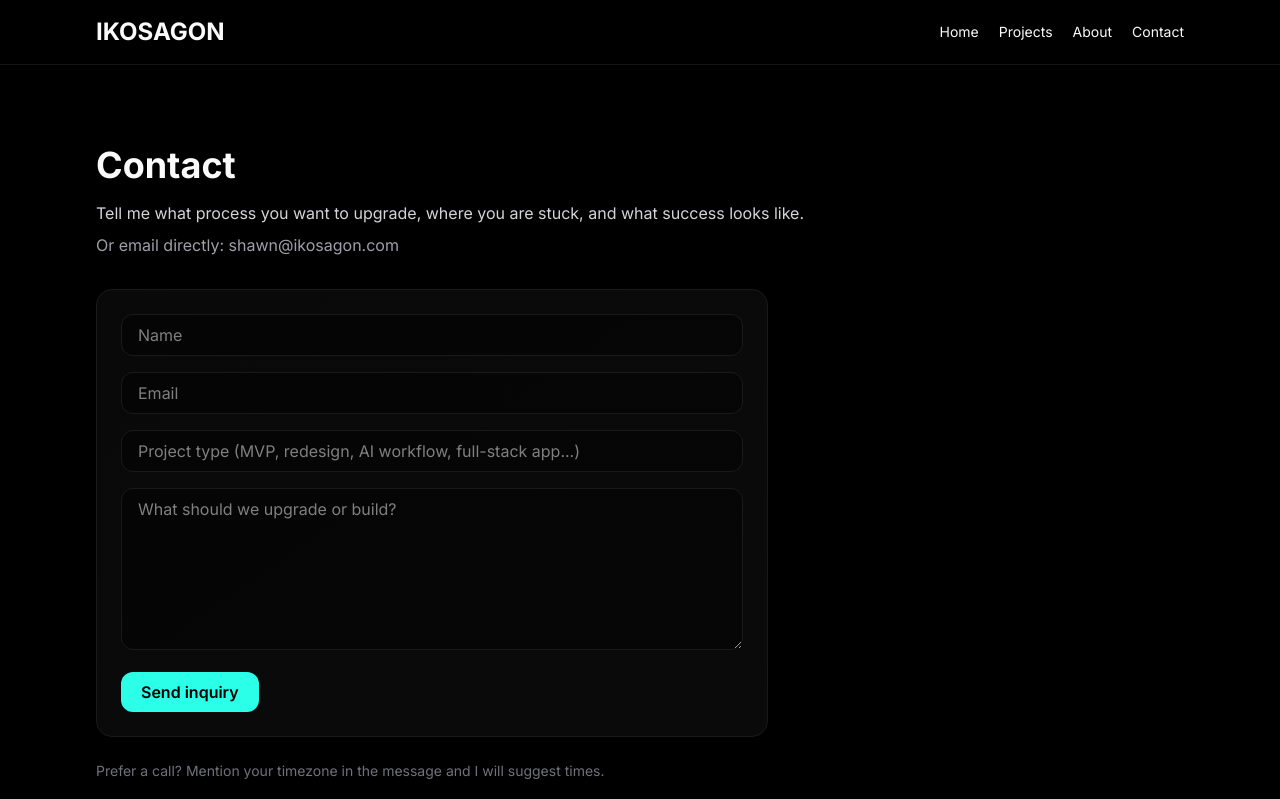
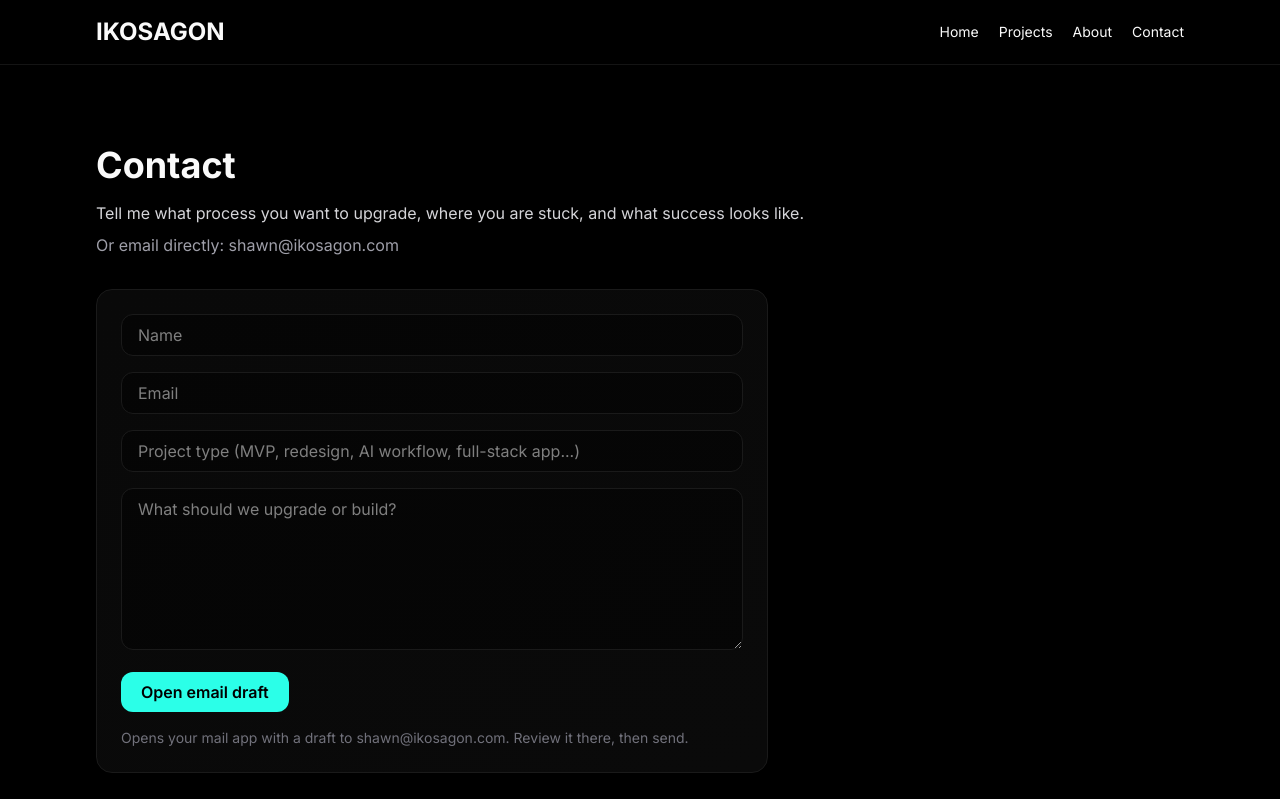
Before and after one commit to shawncres/ikosagon, a Next.js app: page /contact in a window 1280 px wide. Shown: the top 799 px of the page. Built offline with nearby package versions, Linux system fonts and the light colour scheme.

Commit message:
Use mailto drafts for contact form instead of Resend

```diff
--- a/app/contact/page.tsx
+++ b/app/contact/page.tsx
@@ -1,18 +1,12 @@
 import type { Metadata } from "next";
+import { ContactForm } from "@/components/ContactForm";
 
 export const metadata: Metadata = {
   title: "Contact",
   description: "Start a project with Ikosagon: process upgrades, products, and AI-backed systems.",
 };
 
-type ContactPageProps = {
-  searchParams: Promise<{ sent?: string }>;
-};
-
-export default async function ContactPage({ searchParams }: ContactPageProps) {
-  const { sent } = await searchParams;
-  const showSuccess = sent === "1";
-
+export default function ContactPage() {
   return (
     <div className="container-shell section-block">
       <h1 className="mb-4 font-[var(--font-space-grotesk)] text-4xl font-bold">Contact</h1>
@@ -26,37 +20,7 @@ export default async function ContactPage({ searchParams }: ContactPageProps) {
         </a>
       </p>
 
-      {showSuccess && (
-        <p className="mb-6 rounded-xl border border-accent/40 bg-accent/10 px-4 py-3 text-accent" role="status">
-          Thanks. Your message was sent. I will get back to you soon.
-        </p>
-      )}
-
-      <form action="/api/contact" method="POST" className="card-surface max-w-2xl space-y-4 rounded-2xl p-6">
-        <input name="name" required placeholder="Name" className="w-full rounded-xl border border-border bg-black/40 px-4 py-2" />
-        <input
-          name="email"
-          type="email"
-          required
-          placeholder="Email"
-          className="w-full rounded-xl border border-border bg-black/40 px-4 py-2"
-        />
-        <input
-          name="projectType"
-          placeholder="Project type (MVP, redesign, AI workflow, full-stack app...)"
-          className="w-full rounded-xl border border-border bg-black/40 px-4 py-2"
-        />
-        <textarea
-          name="message"
-          required
-          rows={6}
-          placeholder="What should we upgrade or build?"
-          className="w-full rounded-xl border border-border bg-black/40 px-4 py-2"
-        />
-        <button type="submit" className="rounded-xl bg-accent px-5 py-2 font-semibold text-black">
-          Send inquiry
-        </button>
-      </form>
+      <ContactForm />
 
       <p className="mt-6 text-sm text-zinc-500">
         Prefer a call? Mention your timezone in the message and I will suggest times.
--- /dev/null
+++ b/components/ContactForm.tsx
@@ -0,0 +1,66 @@
+"use client";
+
+import type { FormEvent } from "react";
+
+const CONTACT_EMAIL = "shawn@ikosagon.com";
+
+export function ContactForm() {
+  function handleSubmit(event: FormEvent<HTMLFormElement>) {
+    event.preventDefault();
+    const form = event.currentTarget;
+    const data = new FormData(form);
+    const name = String(data.get("name") ?? "").trim();
+    const email = String(data.get("email") ?? "").trim();
+    const projectType = String(data.get("projectType") ?? "").trim();
+    const message = String(data.get("message") ?? "").trim();
+
+    const subject = encodeURIComponent(`Ikosagon inquiry from ${name}`);
+    const body = encodeURIComponent(
+      [
+        `Name: ${name}`,
+        `Email: ${email}`,
+        `Project type: ${projectType || "(not specified)"}`,
+        "",
+        message,
+      ].join("\n"),
+    );
+
+    window.location.href = `mailto:${CONTACT_EMAIL}?subject=${subject}&body=${body}`;
+  }
+
+  return (
+    <form onSubmit={handleSubmit} className="card-surface max-w-2xl space-y-4 rounded-2xl p-6">
+      <input
+        name="name"
+        required
+        placeholder="Name"
+        className="w-full rounded-xl border border-border bg-black/40 px-4 py-2"
+      />
+      <input
+        name="email"
+        type="email"
+        required
+        placeholder="Email"
+        className="w-full rounded-xl border border-border bg-black/40 px-4 py-2"
+      />
+      <input
+        name="projectType"
+        placeholder="Project type (MVP, redesign, AI workflow, full-stack app...)"
+        className="w-full rounded-xl border border-border bg-black/40 px-4 py-2"
+      />
+      <textarea
+        name="message"
+        required
+        rows={6}
+        placeholder="What should we upgrade or build?"
+        className="w-full rounded-xl border border-border bg-black/40 px-4 py-2"
+      />
+      <button type="submit" className="rounded-xl bg-accent px-5 py-2 font-semibold text-black">
+        Open email draft
+      </button>
+      <p className="text-sm text-zinc-500">
+        Opens your mail app with a draft to {CONTACT_EMAIL}. Review it there, then send.
+      </p>
+    </form>
+  );
+}
```
